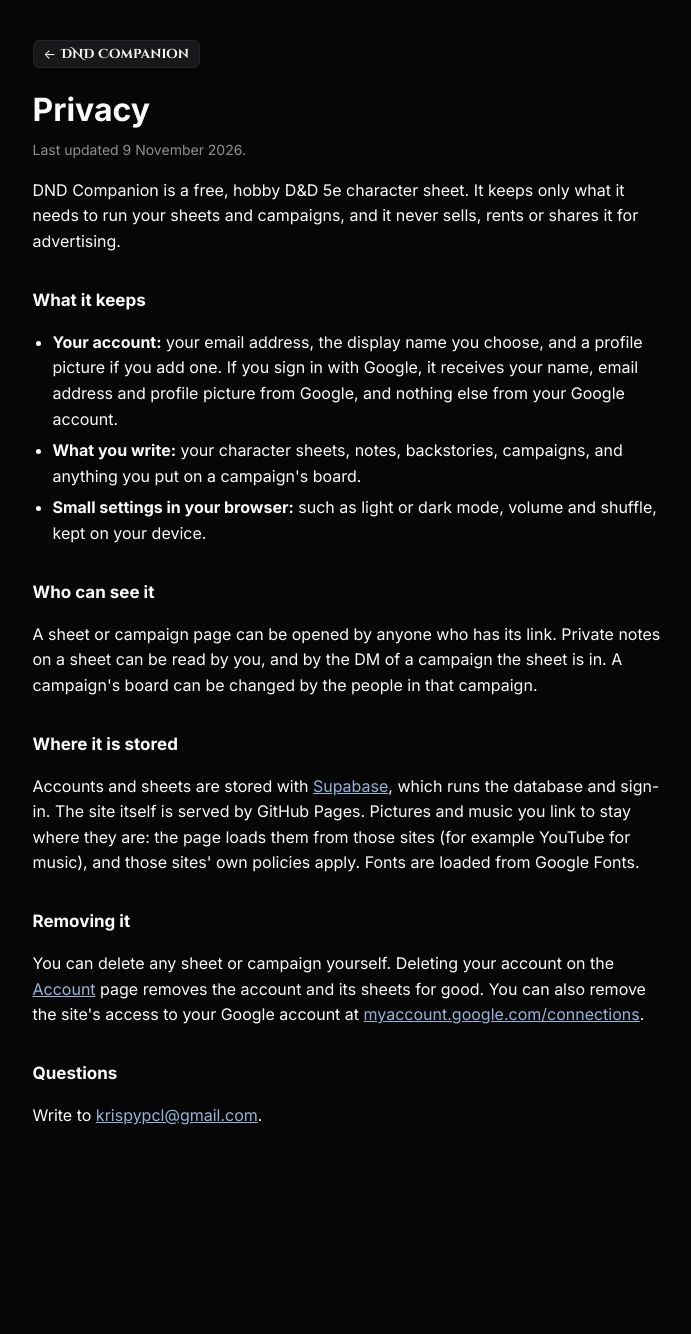
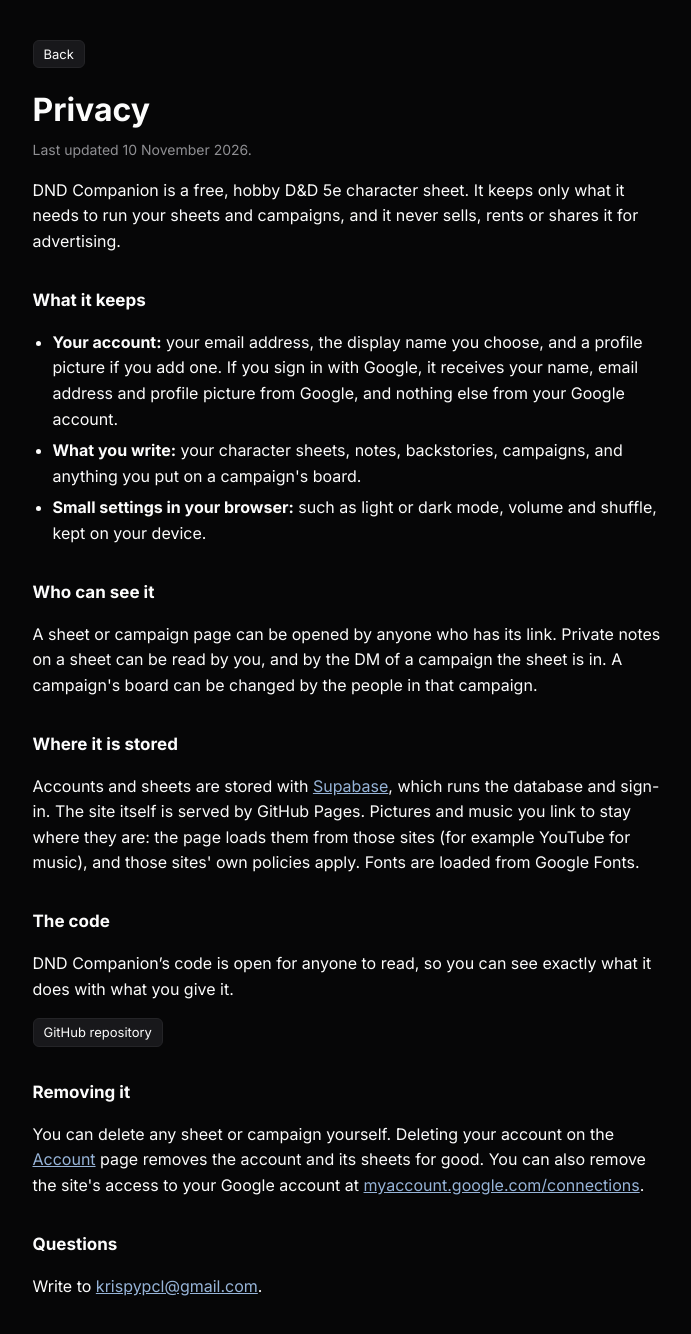
Before and after one commit to krispypcl/DNDCompanion, a SvelteKit app: page /privacy in a window 1280 px wide. Shown: the top 1334 px of the page, without its empty margins (284-975 px from the left). Before the commit the page ends 1209 px from the top, so only its background shows below. Built offline with nearby package versions, Linux system fonts and the light colour scheme; no server answers.

Commit message:
feat(privacy): add Back and a GitHub link

```diff
--- a/src/routes/privacy/+page.svelte
+++ b/src/routes/privacy/+page.svelte
@@ -9,9 +9,9 @@
 <svelte:head><title>Privacy · DND Companion</title></svelte:head>
 
 <main class="policy">
-  <a class="smallbtn back" href="{base}/">← <span class="brandname">DND Companion</span></a>
+  <a class="smallbtn back" href="{base}/">Back</a>
   <h1>Privacy</h1>
-  <p class="dim">Last updated 9 November 2026.</p>
+  <p class="dim">Last updated 10 November 2026.</p>
 
   <p>DND Companion is a free, hobby D&amp;D 5e character sheet. It keeps only what it needs to run your sheets and campaigns, and it never sells, rents or shares it for advertising.</p>
 
@@ -28,6 +28,10 @@
   <h2>Where it is stored</h2>
   <p>Accounts and sheets are stored with <a href="https://supabase.com/privacy" rel="noopener">Supabase</a>, which runs the database and sign-in. The site itself is served by GitHub Pages. Pictures and music you link to stay where they are: the page loads them from those sites (for example YouTube for music), and those sites' own policies apply. Fonts are loaded from Google Fonts.</p>
 
+  <h2>The code</h2>
+  <p>DND Companion’s code is open for anyone to read, so you can see exactly what it does with what you give it.</p>
+  <p><a class="smallbtn" href="https://github.com/krispypcl/DNDCompanion" target="_blank" rel="noopener noreferrer">GitHub repository</a></p>
+
   <h2>Removing it</h2>
   <p>You can delete any sheet or campaign yourself. Deleting your account on the <a href="{base}/account">Account</a> page removes the account and its sheets for good. You can also remove the site's access to your Google account at <a href="https://myaccount.google.com/connections" rel="noopener">myaccount.google.com/connections</a>.</p>
 
@@ -43,5 +47,5 @@
   ul { padding-left: 1.25rem; }
   li { margin: 0.375rem 0; }
   /* Links inside the writing (a policy, an address) read as part of it. */
-  p a { color: var(--a, var(--text)); }
+  p a:not(.smallbtn) { color: var(--a, var(--text)); }
 </style>
```
